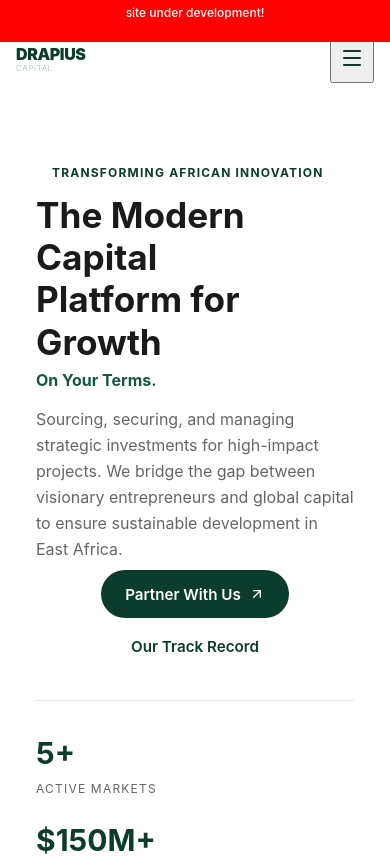
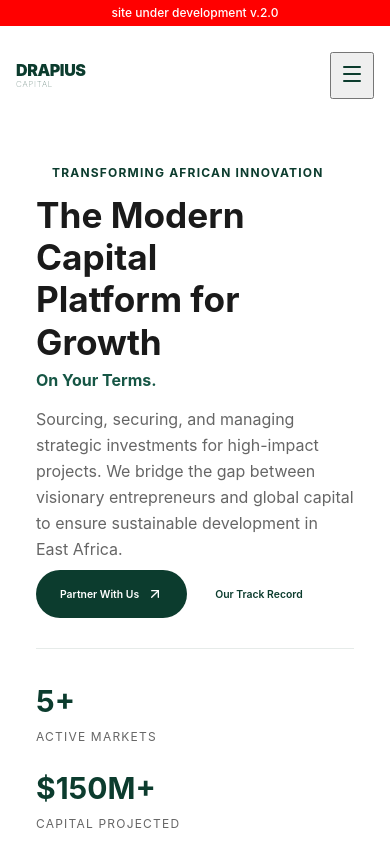
Before and after one commit to KaizokuMot/drapius, a React (Vite) app: page / in a window 390 px wide. Shown: the top 856 px of the page. Built offline with nearby package versions, Linux system fonts and the light colour scheme; a web font is replaced by a local one.

Commit message:
mobile css

```diff
--- a/src/components/home/Hero.jsx
+++ b/src/components/home/Hero.jsx
@@ -39,11 +39,11 @@ const Hero = () => {
                 sustainable development in East Africa.
               </p>
 
-              <div className="flex flex-wrap items-center gap-4">
-                <button className="btn btn-primary flex items-center gap-2">
+              <div className="hero-action flex flex-wrap items-center gap-4">
+                <button className="action-btn btn btn-primary flex items-center gap-2">
                   Partner With Us <ArrowUpRight className="w-4 h-4" />
                 </button>
-                <button className="btn bg-white border border-primary/10 text-primary hover:bg-primary/5">
+                <button className="action-btn btn bg-white border border-primary/10 text-primary hover:bg-primary/5">
                   Our Track Record
                 </button>
               </div>
--- a/src/components/layout/Navbar.jsx
+++ b/src/components/layout/Navbar.jsx
@@ -21,7 +21,7 @@ const Navbar = () => {
   return (
     <>
       <nav className={`fixed top-0 left-0 w-full z-50 transition-all duration-300 ${isScrolled ? 'glass py-4 shadow-md' : 'py-6'}`}>
-        <div className='top-bar'><p className='top-bar-text'>site under development!</p></div>
+        <div className='top-bar'><p className='top-bar-text'>site under development v.2.0</p></div>
         <div className="nav-bar container flex items-center justify-between">
           <Link to="/" className="flex items-center gap-2">
             <div className="flex flex-col">
--- a/src/mobile.css
+++ b/src/mobile.css
@@ -6,10 +6,30 @@
    MOBILE TYPOGRAPHY & GENERAL
    ======================================== */
 
-@media (max-width: 768px) {
+@media (max-width: 968px) {
   :root {
     --section-padding: 60px 5%;
   }
+
+  .top-bar-text {
+    font-size: 12px;
+    font-weight: 500;
+    margin-bottom: 0px !important;
+    padding: 4px 0;
+    width: 100%;
+    text-align: center;
+}
+
+  .hero-action{
+        /* background-color: red; */
+        display: flex;
+        flex-direction: row !important;
+        }
+
+        .action-btn{
+        font-size: 0.65rem !important;
+                border-radius: 40px;
+        }
 
   body {
     font-size: 16px;
@@ -46,9 +66,10 @@
      NAVBAR MOBILE
      ======================================== */
 
-  .nav-bar {
-    padding: 0 !important;
-  }
+ .nav-bar {
+    margin-top: 28px !important;
+    /* background-color: red; */
+}
 
   .logo-text {
     font-size: 16px !important;
--- a/src/pages/HomePage.jsx
+++ b/src/pages/HomePage.jsx
@@ -23,16 +23,16 @@ export default function HomePage() {
           <div className="grid lg:grid-cols-2 gap-20 items-center">
             <div className="relative">
               <div className="absolute -top-10 -left-10 w-40 h-40 bg-accent/20 rounded-full blur-3xl invisible lg:visible"></div>
-              <div className="relative z-10 rounded-[3rem] overflow-hidden shadow-2xl">
+              <div className="relative z-10 overflow-hidden shadow-2xl">
                 <img
                   src={SUPPORT}
                   alt="Our Vision"
                   className="w-full h-[600px] object-cover"
                 />
-                <div className="absolute bottom-8 left-8 right-8 glass p-8 rounded-2xl">
+                {/* <div className="absolute bottom-8 left-8 right-8 glass p-8 rounded-2xl">
                   <p className="text-primary font-bold text-xl mb-2 italic">&quot;Turning innovative ideas into market-leading institutions.&quot;</p>
                   <p className="text-primary/60 font-bold text-xs uppercase tracking-widest">— DRAKE MAKANGA, GM</p>
-                </div>
+                </div> */}
               </div>
             </div>
 
```
